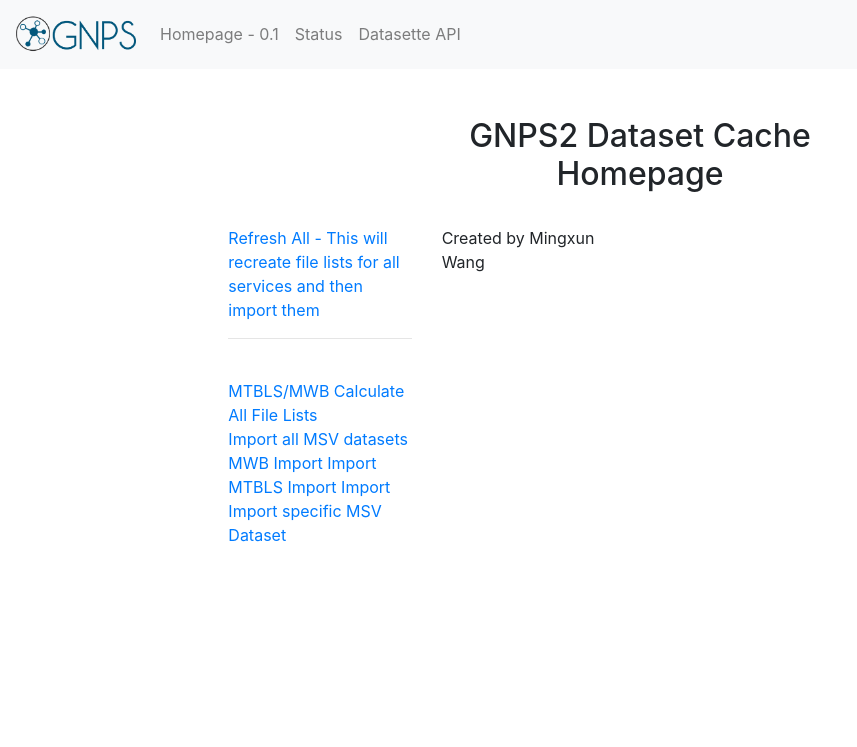
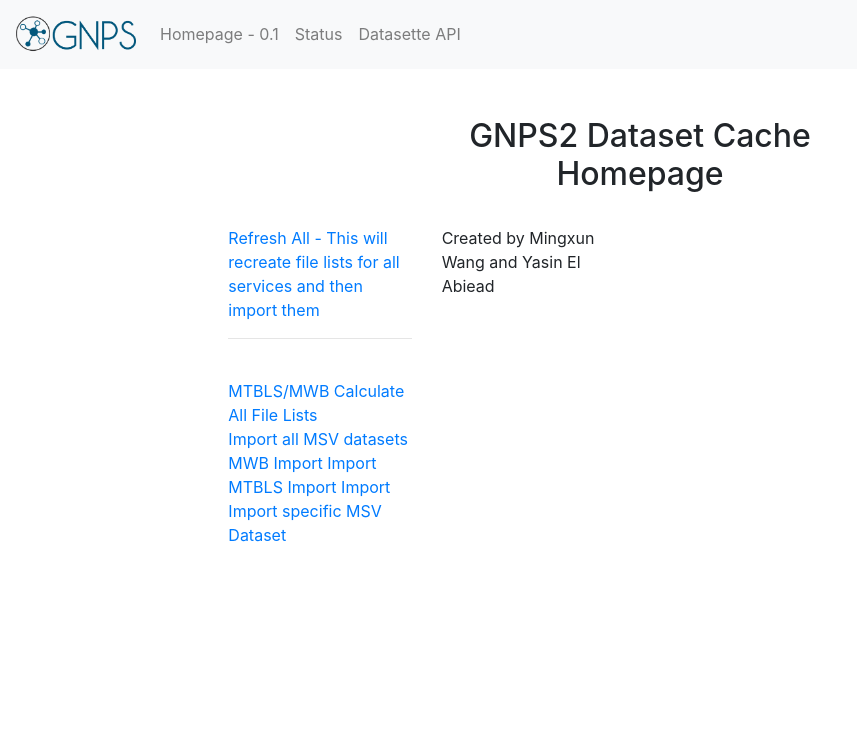
Before and after one commit to Wang-Bioinformatics-Lab/GNPS_DatasetCache, a Flask app: page / in a window 1280 px wide. Shown: the top 747 px of the page, without its empty margins (0-857 px from the left). Run offline with Flask 3, Linux system fonts and the light colour scheme; some libraries are stand-ins or nearby versions.

Commit message:
updating

```diff
--- a/templates/homepage.html
+++ b/templates/homepage.html
@@ -43,7 +43,7 @@
                 <a href="/refresh/massivedataset?dataset=MSV000094395">Import specific MSV Dataset</a>
             </div>
             <div class="col-md-2" id="">
-                Created by Mingxun Wang
+                Created by Mingxun Wang and Yasin El Abiead
             </div>
         </div>
 
```
